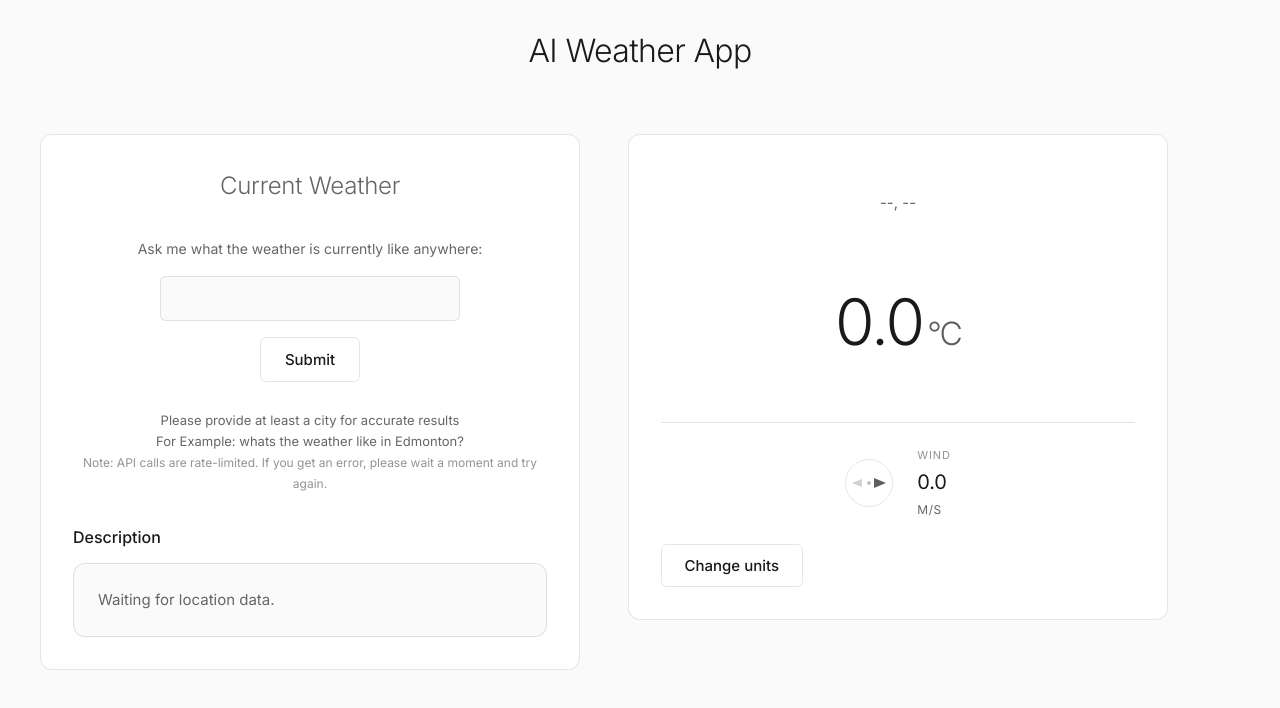
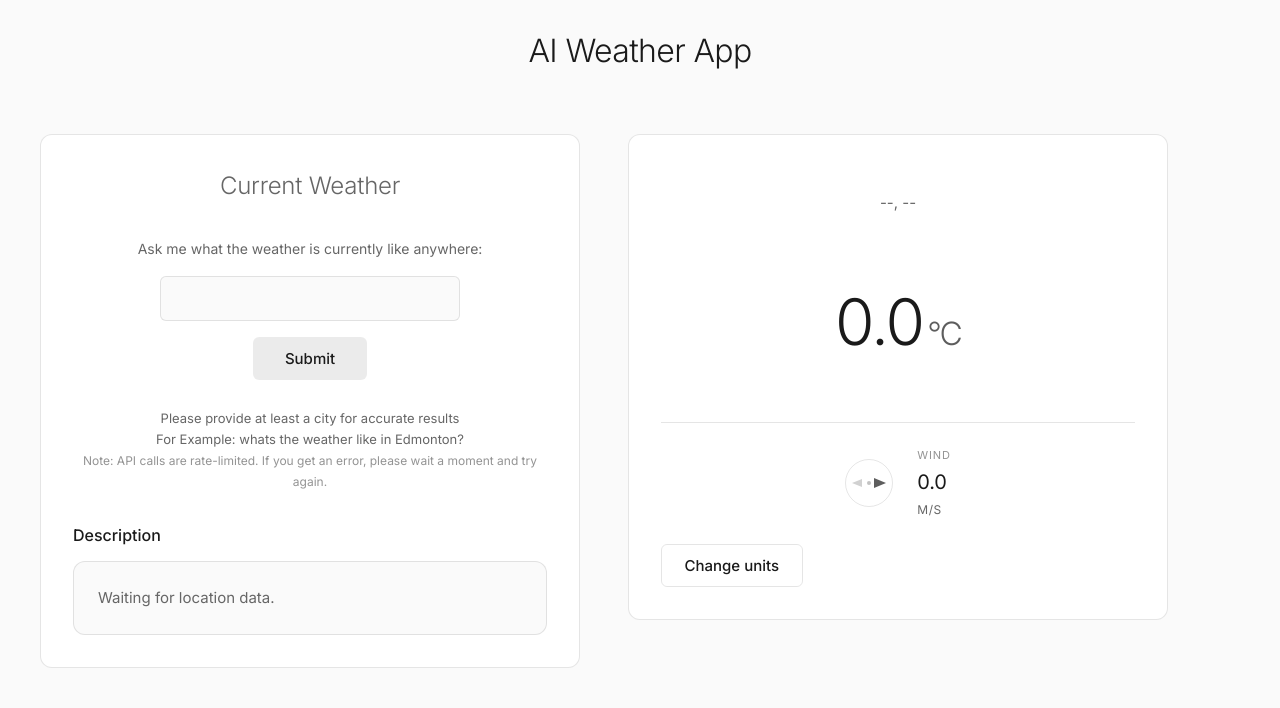
Before and after one commit to clementm8/ai-weather-app, a React (Vite) app: page / in a window 1280 px wide. Shown: the top 708 px of the page. Built offline with nearby package versions, Linux system fonts and the light colour scheme.

Commit message:
updated weather form styling

```diff
--- a/src/components/WeatherForm.css
+++ b/src/components/WeatherForm.css
@@ -49,11 +49,11 @@
 }
 
 .locationform__elements input[type="submit"] {
-  padding: 0.75rem 1.5rem;
+  padding: 0.75rem 2rem;
   font-size: 0.9375rem;
   border-radius: 6px;
-  border: 1px solid var(--border-color);
-  background: transparent;
+  border: none;
+  background: rgba(255, 255, 255, 0.1);
   color: var(--text-primary);
   cursor: pointer;
   font-family: inherit;
@@ -62,8 +62,26 @@
 }
 
 .locationform__elements input[type="submit"]:hover {
-  background: var(--bg-secondary);
-  border-color: rgba(255, 255, 255, 0.2);
+  background: rgba(255, 255, 255, 0.2);
+}
+
+.locationform__elements input[type="submit"]:active {
+  background: rgba(255, 255, 255, 0.25);
+  transform: scale(0.98);
+}
+
+@media (prefers-color-scheme: light) {
+  .locationform__elements input[type="submit"] {
+    background: rgba(0, 0, 0, 0.08);
+  }
+
+  .locationform__elements input[type="submit"]:hover {
+    background: rgba(0, 0, 0, 0.15);
+  }
+
+  .locationform__elements input[type="submit"]:active {
+    background: rgba(0, 0, 0, 0.2);
+  }
 }
 
 .error {
```
